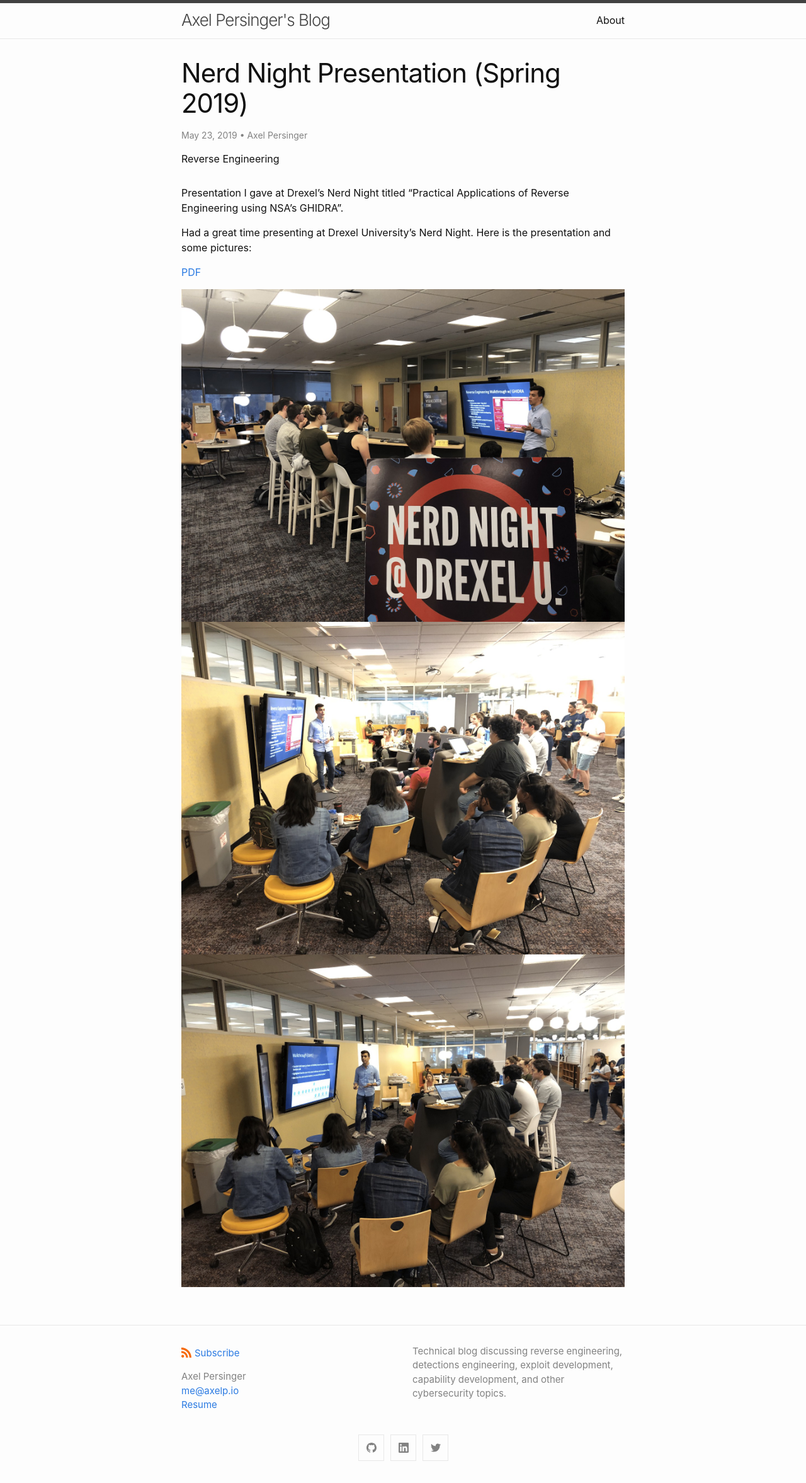
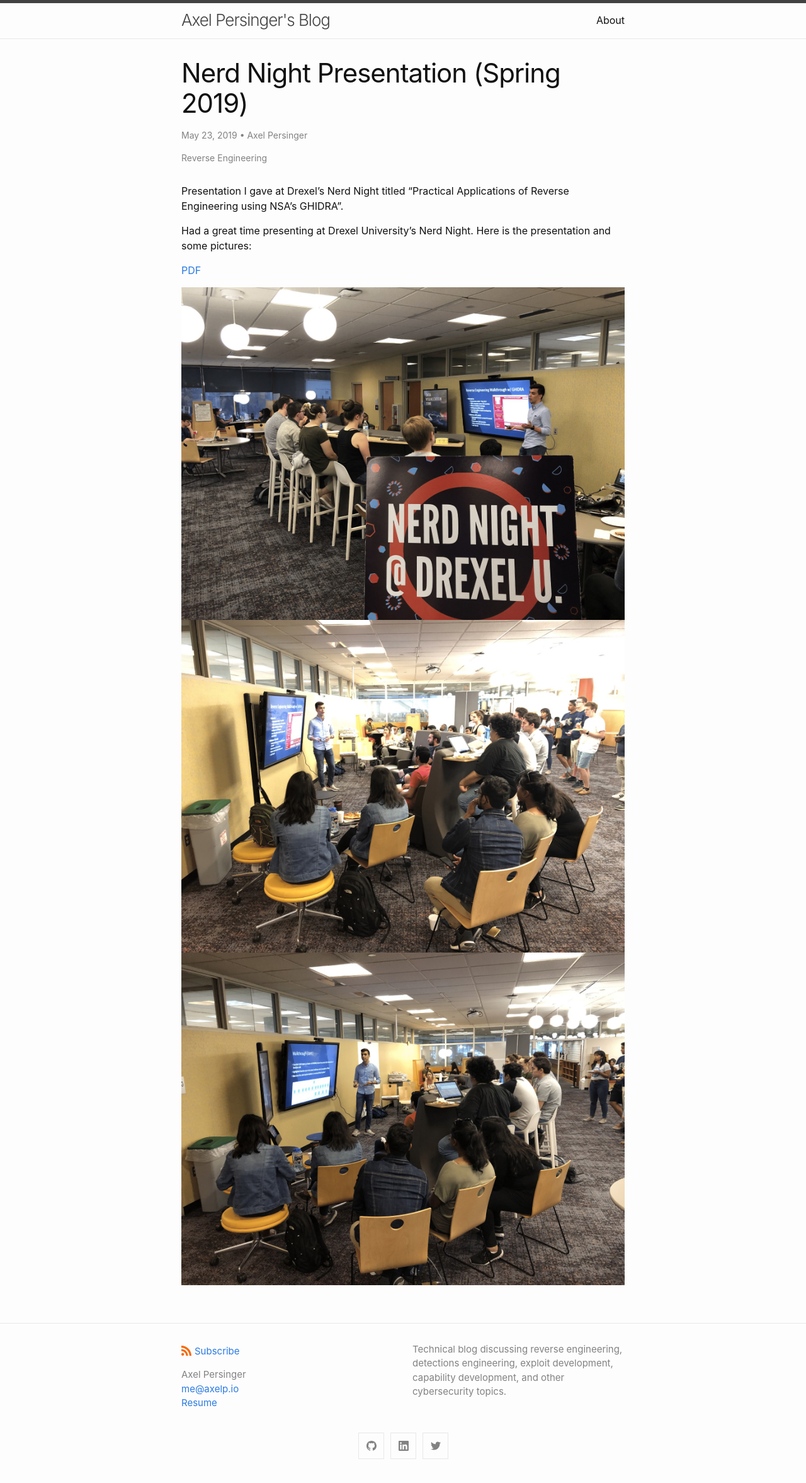
Before and after one commit to CuckooEXE/cuckooexe.github.io, a Jekyll site: the page built from _posts/2019-5-23-Nerd-Night.md, in a window 1280 px wide. Shown: the whole page at 63% size. Built offline with Jekyll 4.4.1, drawn with Linux system fonts in a browser that asks for light colours; comment, search, counter and statistics services are not loaded.

Commit message:
Update post.html

```diff
--- a/_layouts/post.html
+++ b/_layouts/post.html
@@ -24,7 +24,7 @@ layout: default
             {%- if forloop.last == false %}, {% endif -%}
         {% endfor %}
       {%- endif -%}</p>
-      <p class="post-meta"></p>{%- if page.categories -%}
+      <p class="post-meta">{%- if page.categories -%}
       {% for category in page.categories %}
         <span itemprop="author" itemscope itemtype="http://schema.org/Person">
           <span class="p-author h-card" itemprop="name">{{ category }}</span></span>
```
